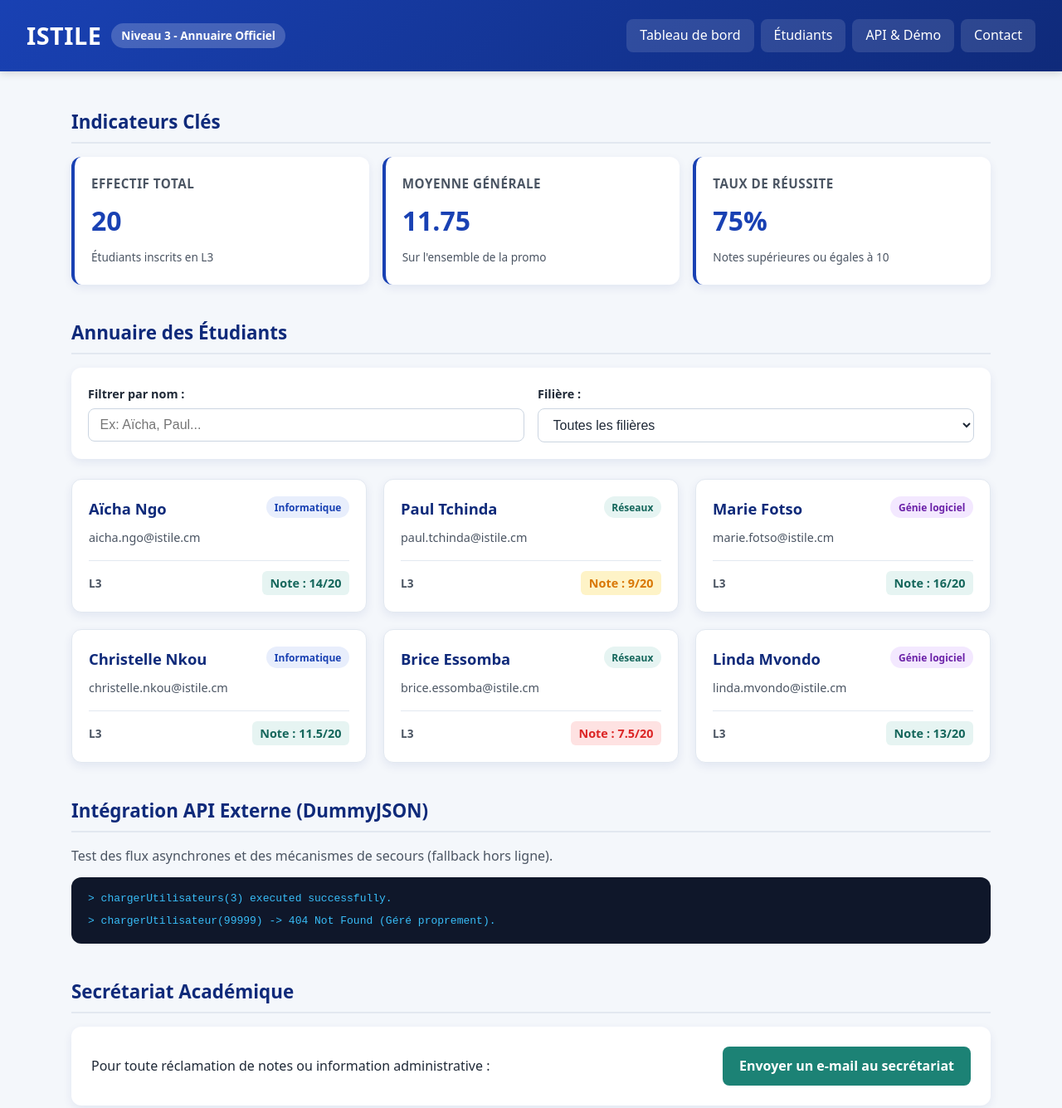
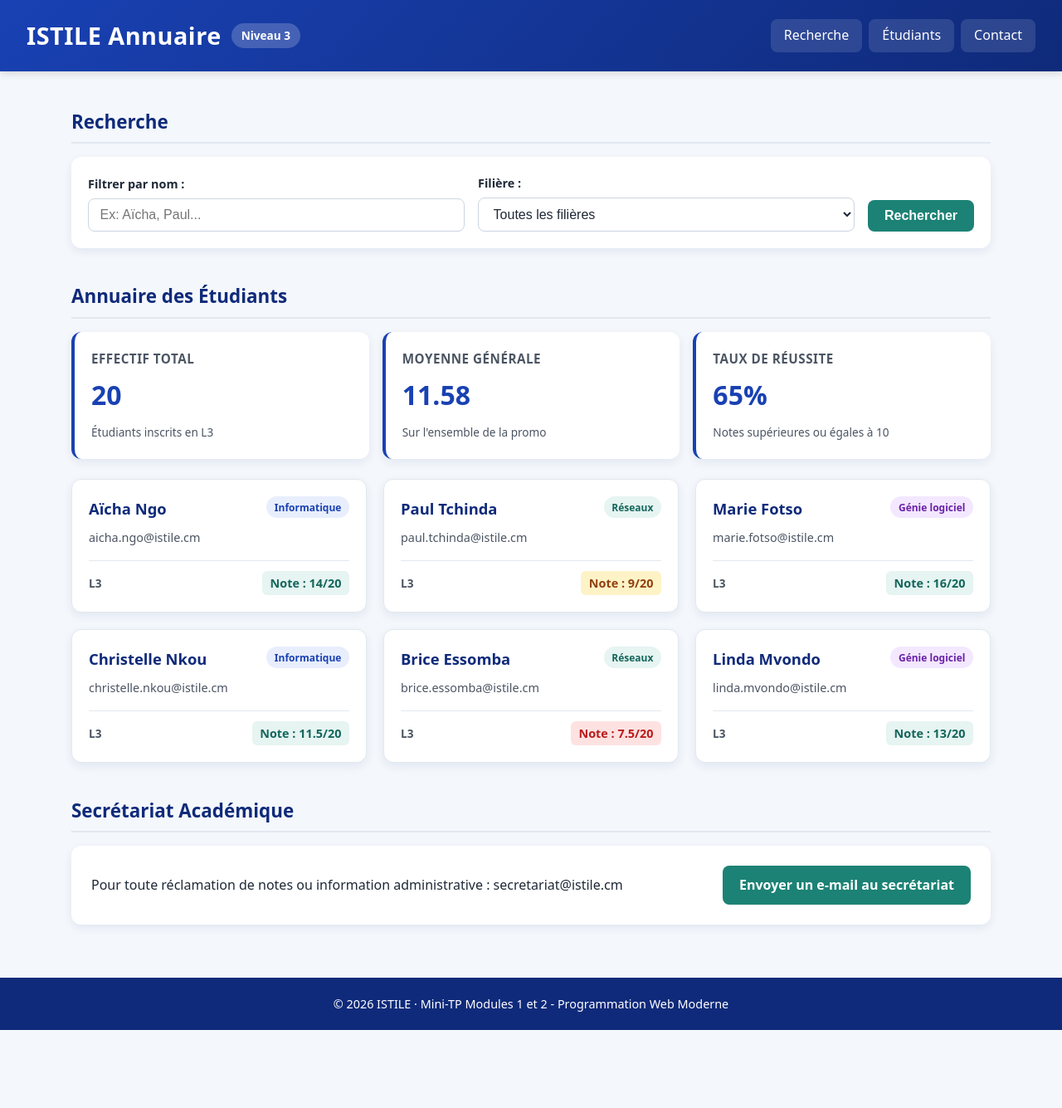
Before and after one commit to fihabahjustin-cmyk/istile-tp-m1m2-fih-abah-justin, a website: page index.html in a window 1280 px wide. Shown: the top 1335 px of the page at 83% size. After the commit the page ends 1241 px from the top, so only its background shows below. Drawn offline with Linux system fonts and the light colour scheme.

Commit message:
Adapte la page : menu, sections et formulaire conformes au sujet

```diff
--- a/index.html
+++ b/index.html
@@ -9,42 +9,19 @@
   <body>
     <header class="header-principal">
       <div class="logo-container">
-        <h1>ISTILE</h1>
-        <span class="badge-niveau">Niveau 3 - Annuaire Officiel</span>
+        <h1>ISTILE Annuaire</h1>
+        <span class="badge-niveau">Niveau 3</span>
       </div>
       <nav aria-label="Navigation principale">
-        <a href="#dashboard">Tableau de bord</a>
-        <a href="#annuaire">Étudiants</a>
-        <a href="#api-section">API & Démo</a>
+        <a href="#recherche">Recherche</a>
+        <a href="#etudiants">Étudiants</a>
         <a href="#contact">Contact</a>
       </nav>
     </header>
 
     <main>
-      <section id="dashboard" class="section-dashboard">
-        <h2>Indicateurs Clés</h2>
-        <div class="stats-grid">
-          <div class="stat-card">
-            <h3>Effectif Total</h3>
-            <p class="stat-value">20</p>
-            <span class="stat-desc">Étudiants inscrits en L3</span>
-          </div>
-          <div class="stat-card">
-            <h3>Moyenne Générale</h3>
-            <p class="stat-value">11.75</p>
-            <span class="stat-desc">Sur l'ensemble de la promo</span>
-          </div>
-          <div class="stat-card">
-            <h3>Taux de Réussite</h3>
-            <p class="stat-value">75%</p>
-            <span class="stat-desc">Notes supérieures ou égales à 10</span>
-          </div>
-        </div>
-      </section>
-
-      <section id="annuaire" class="section-annuaire">
-        <h2>Annuaire des Étudiants</h2>
-
+      <section id="recherche">
+        <h2>Recherche</h2>
         <div class="barre-outils">
           <form role="search" onsubmit="event.preventDefault();">
             <div class="input-group">
@@ -60,7 +37,29 @@
                 <option value="Génie logiciel">Génie logiciel</option>
               </select>
             </div>
+            <button type="submit">Rechercher</button>
           </form>
+        </div>
+      </section>
+
+      <section id="etudiants">
+        <h2>Annuaire des Étudiants</h2>
+        <div class="stats-grid">
+          <div class="stat-card">
+            <h3>Effectif Total</h3>
+            <p class="stat-value">20</p>
+            <span class="stat-desc">Étudiants inscrits en L3</span>
+          </div>
+          <div class="stat-card">
+            <h3>Moyenne Générale</h3>
+            <p class="stat-value">11.58</p>
+            <span class="stat-desc">Sur l'ensemble de la promo</span>
+          </div>
+          <div class="stat-card">
+            <h3>Taux de Réussite</h3>
+            <p class="stat-value">65%</p>
+            <span class="stat-desc">Notes supérieures ou égales à 10</span>
+          </div>
         </div>
 
         <div class="liste">
@@ -138,21 +137,10 @@
         </div>
       </section>
 
-      <section id="api-section" class="section-api">
-        <h2>Intégration API Externe (DummyJSON)</h2>
-        <p class="api-desc">Test des flux asynchrones et des mécanismes de secours (fallback hors ligne).</p>
-        <div class="api-box">
-          <div class="api-console-simule">
-            <code>&gt; chargerUtilisateurs(3) executed successfully.</code>
-            <code>&gt; chargerUtilisateur(99999) -&gt; 404 Not Found (Géré proprement).</code>
-          </div>
-        </div>
-      </section>
-
-      <section id="contact" class="section-contact">
+      <section id="contact">
         <h2>Secrétariat Académique</h2>
         <div class="contact-card">
-          <p>Pour toute réclamation de notes ou information administrative :</p>
+          <p>Pour toute réclamation de notes ou information administrative : secretariat@istile.cm</p>
           <a href="mailto:secretariat@istile.cm" class="btn-contact">Envoyer un e-mail au secrétariat</a>
         </div>
       </section>
--- a/style.css
+++ b/style.css
@@ -3,11 +3,10 @@
   --bleu: #1941b3;
   --bleu-fonce: #0f2a7a;
   --bleu-clair: #e8eefc;
+  --rouge: #ff135a;
   --vert: #1c8275;
   --vert-fonce: #14665b;
   --vert-clair: #e6f4f2;
-  --rouge-badge: #dc2626;
-  --orange-badge: #d97706;
   --fond: #f4f7fb;
   --blanc: #ffffff;
   --texte: #1f2937;
@@ -48,6 +47,7 @@ body {
 
 .logo-container {
   display: flex;
+  flex-wrap: wrap;
   align-items: center;
   gap: 0.75rem;
   margin-bottom: 0.75rem;
@@ -114,6 +114,7 @@ h2 {
   display: grid;
   grid-template-columns: 1fr;
   gap: 1rem;
+  margin-bottom: 1.5rem;
 }
 
 .stat-card {
@@ -150,7 +151,6 @@ h2 {
   padding: 1.25rem;
   border-radius: 0.75rem;
   box-shadow: var(--ombre);
-  margin-bottom: 1.5rem;
 }
 
 form {
@@ -190,12 +190,34 @@ select:focus {
   box-shadow: 0 0 0 3px rgba(25, 65, 179, 0.15);
 }
 
+/* Bouton de recherche */
+button {
+  padding: 0.65rem 1.25rem;
+  border: none;
+  border-radius: 0.5rem;
+  background: var(--vert);
+  color: var(--blanc);
+  font-size: 1rem;
+  font-weight: 600;
+  cursor: pointer;
+  transition: background 0.2s;
+}
+
+button:hover {
+  background: var(--vert-fonce);
+}
+
 /* ===== Focus visible (accessibilité clavier) ===== */
 a:focus-visible,
 input:focus-visible,
-select:focus-visible {
-  outline: 3px solid var(--vert);
+select:focus-visible,
+button:focus-visible {
+  outline: 3px solid var(--rouge);
   outline-offset: 2px;
+}
+
+nav a:focus-visible {
+  outline-color: var(--blanc);
 }
 
 /* ===== Cartes des étudiants ===== */
@@ -224,6 +246,7 @@ select:focus-visible {
 
 .carte-header {
   display: flex;
+  flex-wrap: wrap;
   justify-content: space-between;
   align-items: flex-start;
   gap: 0.5rem;
@@ -263,6 +286,7 @@ select:focus-visible {
   margin: 0 0 1rem;
   font-size: 0.9rem;
   color: var(--texte-secondaire);
+  overflow-wrap: anywhere;
 }
 
 .carte-footer {
@@ -293,33 +317,12 @@ select:focus-visible {
 
 .note.warning {
   background: #fef3c7;
-  color: var(--orange-badge);
+  color: #92400e;
 }
 
 .note.danger {
   background: #fee2e2;
-  color: var(--rouge-badge);
-}
-
-/* ===== Section API Externe ===== */
-.api-desc {
-  color: var(--texte-secondaire);
-  margin-bottom: 0.75rem;
-}
-
-.api-box {
-  background: #0f172a;
-  color: #38bdf8;
-  padding: 1rem 1.25rem;
-  border-radius: 0.75rem;
-  font-family: monospace;
-  overflow-x: auto;
-}
-
-.api-console-simule {
-  display: flex;
-  flex-direction: column;
-  gap: 0.4rem;
+  color: #b91c1c;
 }
 
 /* ===== Section Contact ===== */
@@ -385,6 +388,7 @@ footer p {
 
   form {
     flex-direction: row;
+    align-items: flex-end;
   }
 
   .liste {
```
